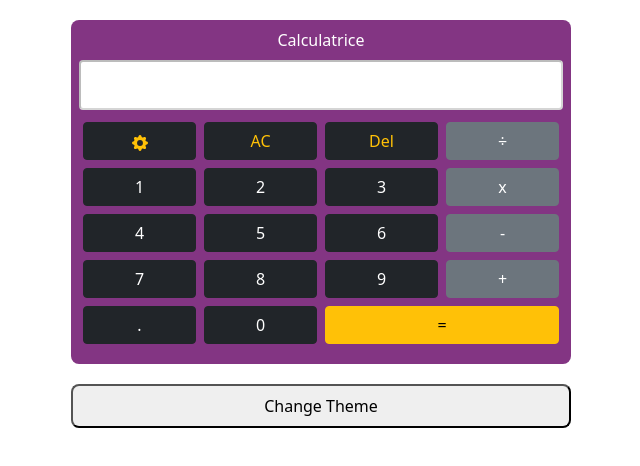
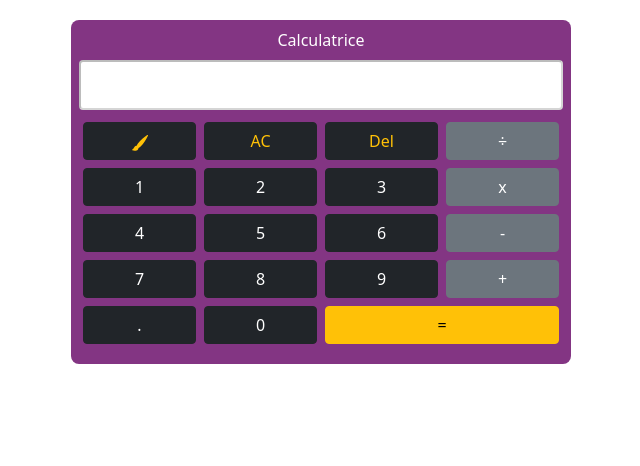
Before and after one commit to AlexandreLef/Calculate-React, a React (Create React App) app in the folder calculate/: page / in a window 1280 px wide. Shown: the top 466 px of the page, without its empty margins (319-959 px from the left). Built offline with nearby package versions, Linux system fonts and the light colour scheme.

Commit message:
Design WIP

```diff
--- a/calculate/src/App.tsx
+++ b/calculate/src/App.tsx
@@ -2,43 +2,14 @@ import React from 'react';
 import './App.css';
 import Calculate from './Calculate';
 import './bootstrap/bootstrap.min.css';
-import Settings from './Settings';
-import {ThemeContext, themes} from './ThemeContext';
 
-type themeProps = {
-  changeTheme: string
-}
-
-type themeState = {
-  theme: any
-}
-
-class App extends React.Component<themeProps, themeState> {
-  toggleTheme: () => void;
-  constructor(props: themeProps | Readonly<themeProps>) {
-    super(props);
-    this.state = {
-      theme: themes,
-    };
-
-    this.toggleTheme = () => {
-      this.setState(state => ({
-        theme:
-          state.theme === themes.dark
-            ? themes.light
-            : themes.dark,
-      }));
-    };
-  }
+class App extends React.Component {
 
   render() {
     return (
-      <ThemeContext.Provider value={this.state.theme}>
         <div className="container">
           <Calculate />
-            <Settings onClick={this.props.changeTheme}/>
         </div>
-      </ThemeContext.Provider>
     );
   }
 }
--- a/calculate/src/OtherButton.tsx
+++ b/calculate/src/OtherButton.tsx
@@ -5,9 +5,25 @@ type OtherProps = {
     onClick: Function
 }
 
-class OtherButton extends React.Component<OtherProps> {
+type OtherState = {
+    theme: boolean
+}
+
+class OtherButton extends React.Component<OtherProps, OtherState> {
+
+    constructor(props: OtherProps) {
+        super(props);
+        this.state = {
+            theme: false,
+        }
+    }
 
     sendOther() {
+        const currentState = this.state.theme;
+        if (currentState == true) {
+            this.setState({theme: !currentState})
+        }
+        console.log(this.state.theme);
         return this.props.onClick(this.props.value);
     }
 
@@ -35,9 +51,10 @@ class OtherButton extends React.Component<OtherProps> {
         } else if (this.props.value === "setting") {
             return (
                 <div className="col-3 p-1">
-                    <button className="btn btn-dark text-warning col-12 " onClick={this.sendOther.bind(this)}><svg xmlns="http://www.w3.org/2000/svg" width="16" height="16" fill="currentColor" className="bi bi-gear-fill" viewBox="0 0 16 16">
-  <path d="M9.405 1.05c-.413-1.4-2.397-1.4-2.81 0l-.1.34a1.464 1.464 0 0 1-2.105.872l-.31-.17c-1.283-.698-2.686.705-1.987 1.987l.169.311c.446.82.023 1.841-.872 2.105l-.34.1c-1.4.413-1.4 2.397 0 2.81l.34.1a1.464 1.464 0 0 1 .872 2.105l-.17.31c-.698 1.283.705 2.686 1.987 1.987l.311-.169a1.464 1.464 0 0 1 2.105.872l.1.34c.413 1.4 2.397 1.4 2.81 0l.1-.34a1.464 1.464 0 0 1 2.105-.872l.31.17c1.283.698 2.686-.705 1.987-1.987l-.169-.311a1.464 1.464 0 0 1 .872-2.105l.34-.1c1.4-.413 1.4-2.397 0-2.81l-.34-.1a1.464 1.464 0 0 1-.872-2.105l.17-.31c.698-1.283-.705-2.686-1.987-1.987l-.311.169a1.464 1.464 0 0 1-2.105-.872l-.1-.34zM8 10.93a2.929 2.929 0 1 1 0-5.86 2.929 2.929 0 0 1 0 5.858z"/>
-</svg></button>
+                    <button className="btn btn-dark text-warning col-12 " onClick={this.sendOther.bind(this)}><svg xmlns="http://www.w3.org/2000/svg" width="16" height="16" fill="currentColor" className="bi bi-brush-fill" viewBox="0 0 16 16">
+                        <path d="M15.825.12a.5.5 0 0 1 .132.584c-1.53 3.43-4.743 8.17-7.095 10.64a6.067 6.067 0 0 1-2.373 1.534c-.018.227-.06.538-.16.868-.201.659-.667 1.479-1.708 1.74a8.118 8.118 0 0 1-3.078.132 3.659 3.659 0 0 1-.562-.135 1.382 1.382 0 0 1-.466-.247.714.714 0 0 1-.204-.288.622.622 0 0 1 .004-.443c.095-.245.316-.38.461-.452.394-.197.625-.453.867-.826.095-.144.184-.297.287-.472l.117-.198c.151-.255.326-.54.546-.848.528-.739 1.201-.925 1.746-.896.126.007.243.025.348.048.062-.172.142-.38.238-.608.261-.619.658-1.419 1.187-2.069 2.176-2.67 6.18-6.206 9.117-8.104a.5.5 0 0 1 .596.04z"/>
+                        </svg>
+                    </button>
                 </div>
             )
         }
--- a/calculate/src/Settings.css
+++ /dev/null
@@ -1,21 +0,0 @@
-.settings {
-    text-align: center;
-    width: 500px;
-    display: block;
-    border-radius:8px;
-    padding:8px;
-    margin: 20px auto 0 auto;
-    background: rgb(131, 53, 131);
-}
-
-hr {
-    border-top: 2px solid white;
-}
-
-.clair {
-    background-color: antiquewhite;
-}
-
-.sombre {
-    background-color: blue;
-}
--- a/calculate/src/Settings.tsx
+++ /dev/null
@@ -1,22 +0,0 @@
-import React from 'react';
-import './Settings.css';
-import {ThemeContext} from './ThemeContext';
-
-type themeProps = {
-  onClick: string
-}
-
-class Settings extends React.Component<themeProps> {
-
-    render() {
-        let theme = this.context;
-        return (
-            <button id="themeButton" style={{backgroundColor: theme.background}}>
-                Change Theme
-            </button>
-        );
-    }
-}
-Settings.contextType = ThemeContext;
-
-export default Settings;
--- a/calculate/src/ThemeContext.tsx
+++ /dev/null
@@ -1,16 +0,0 @@
-import React from 'react';
-
-export const themes = {
-    light: {
-      foreground: '#000000',
-      background: '#eeeeee',
-    },
-    dark: {
-      foreground: '#ffffff',
-      background: '#222222',
-    },
-  };
-
-  export const ThemeContext = React.createContext(
-    themes.light // valeur par défaut
-  );
--- a/calculate/src/index.tsx
+++ b/calculate/src/index.tsx
@@ -6,7 +6,7 @@ import reportWebVitals from './reportWebVitals';
 
 ReactDOM.render(
   <React.StrictMode>
-    <App changeTheme="dark"/>
+    <App />
   </React.StrictMode>,
   document.getElementById('root')
 );
```
